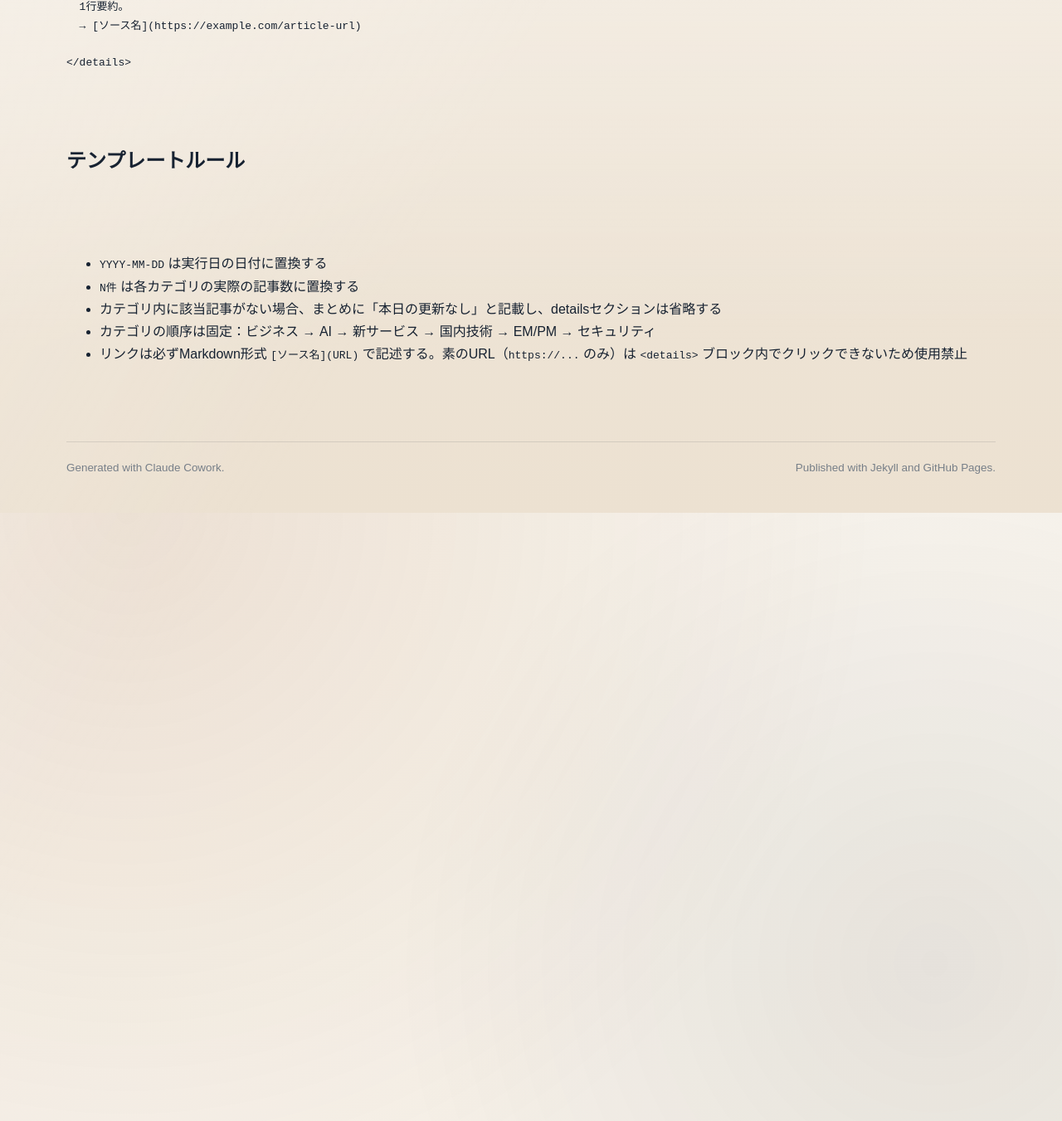
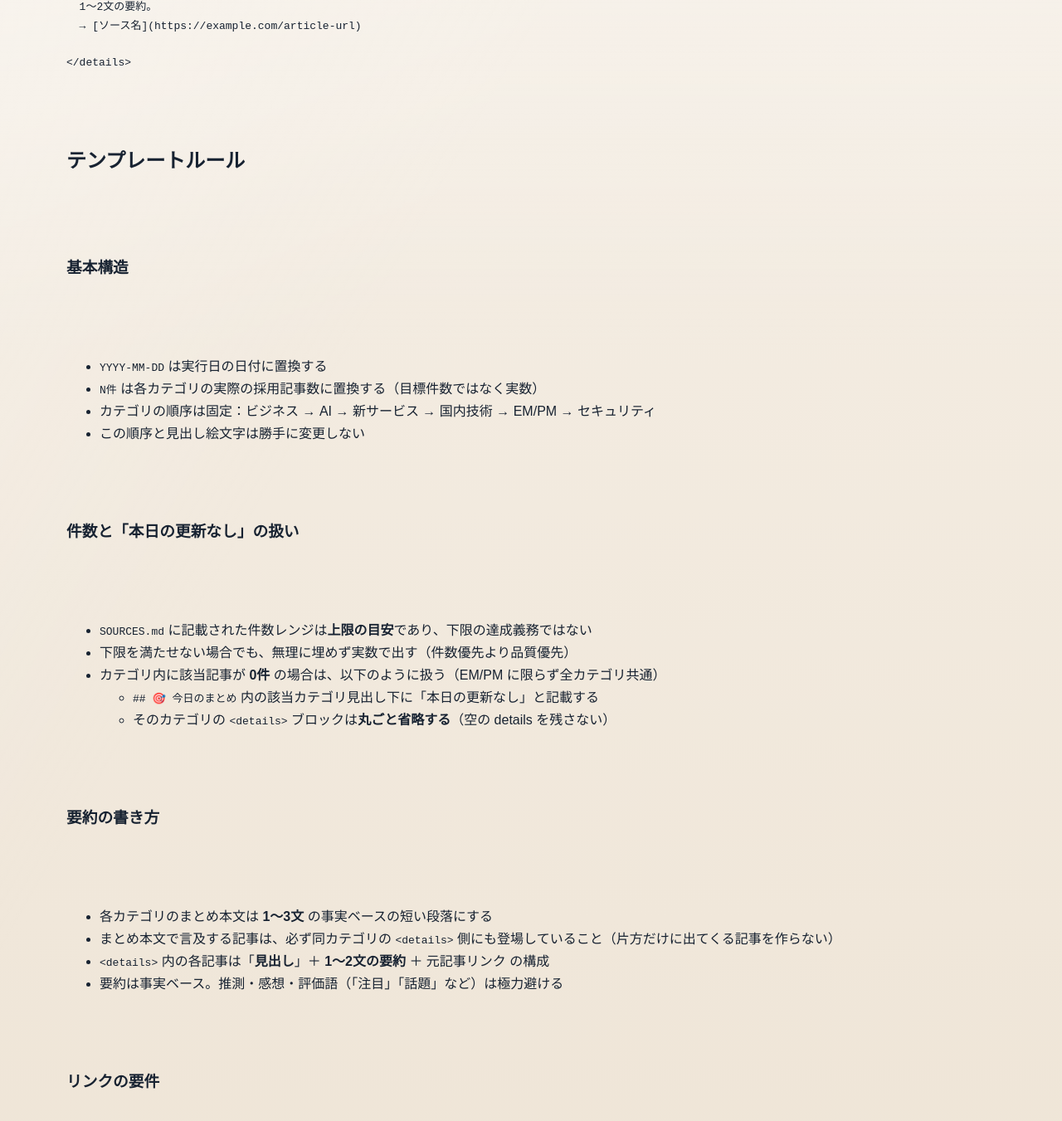
Before and after one commit to 500ban/briefings-daily-news, a Jekyll site: the page built from cowork/TEMPLATE.md, in a window 1280 px wide and 1400 px high, scrolled down 2400 px. Shown: the top 1351 px of the window at 83% size. Built offline with Jekyll 4.4.1, drawn with Linux system fonts in a browser that asks for light colours; our own code applies the rules of GitHub Pages for plain Markdown files; some of the changed text lies outside the part shown.

Commit message:
cowork: TEMPLATE と SOURCES を監査メモに基づきブラッシュアップ
- SOURCES: 共通ルールを追加（限定列挙、件数レンジは上限、個別記事URL必須、公開日7日以内、AI×ビジネスの振り分け）
- TEMPLATE: 1行要約→1〜2文、全カテゴリで「本日の更新なし」を適用、リンク先は個別記事URL限定、保存前の整合性チェックを明記

Co-Authored-By: Claude Opus 4.6 <noreply@anthropic.com>

```diff
--- a/cowork/TEMPLATE.md
+++ b/cowork/TEMPLATE.md
@@ -12,22 +12,22 @@ layout: post
 ## 🎯 今日のまとめ
 
 **📰 ビジネス・経済**
-（このカテゴリの記事を2〜3行で要約）
+（このカテゴリの記事を1〜3文で要約。該当なしの場合は「本日の更新なし」）
 
 **🤖 AI最新動向**
-（このカテゴリの記事を2〜3行で要約）
+（このカテゴリの記事を1〜3文で要約。該当なしの場合は「本日の更新なし」）
 
 **🚀 新サービス・ローンチ**
-（このカテゴリの記事を2〜3行で要約）
+（このカテゴリの記事を1〜3文で要約。該当なしの場合は「本日の更新なし」）
 
 **🇯🇵 国内技術・ツール**
-（このカテゴリの記事を2〜3行で要約）
+（このカテゴリの記事を1〜3文で要約。該当なしの場合は「本日の更新なし」）
 
 **📋 EM/PM**
-（このカテゴリの記事を2〜3行で要約。更新がなければ「本日の更新なし」）
+（このカテゴリの記事を1〜3文で要約。該当なしの場合は「本日の更新なし」）
 
 **🔒 セキュリティ**
-（このカテゴリの記事を2〜3行で要約）
+（このカテゴリの記事を1〜3文で要約。該当なしの場合は「本日の更新なし」）
 
 ---
 
@@ -35,11 +35,11 @@ layout: post
 <summary>📰 ビジネス・経済（N件）</summary>
 
 - **記事見出し**
-  1行要約。
+  1〜2文の要約。
   → [ソース名](https://example.com/article-url)
 
 - **記事見出し**
-  1行要約。
+  1〜2文の要約。
   → [ソース名](https://example.com/article-url)
 
 </details>
@@ -48,7 +48,7 @@ layout: post
 <summary>🤖 AI最新動向（N件）</summary>
 
 - **記事見出し**
-  1行要約。
+  1〜2文の要約。
   → [ソース名](https://example.com/article-url)
 
 </details>
@@ -57,7 +57,7 @@ layout: post
 <summary>🚀 新サービス・ローンチ（N件）</summary>
 
 - **記事見出し**
-  1行要約。
+  1〜2文の要約。
   → [ソース名](https://example.com/article-url)
 
 </details>
@@ -66,7 +66,7 @@ layout: post
 <summary>🇯🇵 国内技術・ツール（N件）</summary>
 
 - **記事見出し**
-  1行要約。
+  1〜2文の要約。
   → [ソース名](https://example.com/article-url)
 
 </details>
@@ -75,7 +75,7 @@ layout: post
 <summary>📋 EM/PM（N件）</summary>
 
 - **記事見出し**
-  1行要約。
+  1〜2文の要約。
   → [ソース名](https://example.com/article-url)
 
 </details>
@@ -84,7 +84,7 @@ layout: post
 <summary>🔒 セキュリティ（N件）</summary>
 
 - **記事見出し**
-  1行要約。
+  1〜2文の要約。
   → [ソース名](https://example.com/article-url)
 
 </details>
@@ -92,8 +92,36 @@ layout: post
 
 ## テンプレートルール
 
+### 基本構造
 - `YYYY-MM-DD` は実行日の日付に置換する
-- `N件` は各カテゴリの実際の記事数に置換する
-- カテゴリ内に該当記事がない場合、まとめに「本日の更新なし」と記載し、detailsセクションは省略する
+- `N件` は各カテゴリの実際の採用記事数に置換する（目標件数ではなく実数）
 - カテゴリの順序は固定：ビジネス → AI → 新サービス → 国内技術 → EM/PM → セキュリティ
-- リンクは必ずMarkdown形式 `[ソース名](URL)` で記述する。素のURL（`https://...` のみ）は `<details>` ブロック内でクリックできないため使用禁止
+- この順序と見出し絵文字は勝手に変更しない
+
+### 件数と「本日の更新なし」の扱い
+- `SOURCES.md` に記載された件数レンジは**上限の目安**であり、下限の達成義務ではない
+- 下限を満たせない場合でも、無理に埋めず実数で出す（件数優先より品質優先）
+- カテゴリ内に該当記事が **0件** の場合は、以下のように扱う（EM/PM に限らず全カテゴリ共通）
+  - `## 🎯 今日のまとめ` 内の該当カテゴリ見出し下に「本日の更新なし」と記載する
+  - そのカテゴリの `<details>` ブロックは**丸ごと省略する**（空の details を残さない）
+
+### 要約の書き方
+- 各カテゴリのまとめ本文は **1〜3文** の事実ベースの短い段落にする
+- まとめ本文で言及する記事は、必ず同カテゴリの `<details>` 側にも登場していること（片方だけに出てくる記事を作らない）
+- `<details>` 内の各記事は「**見出し**」＋ **1〜2文の要約** ＋ 元記事リンク の構成
+- 要約は事実ベース。推測・感想・評価語（「注目」「話題」など）は極力避ける
+
+### リンクの要件
+- リンクは必ず Markdown 形式 `[ソース名](URL)` で記述する。素のURL（`https://...` のみ）は `<details>` ブロック内でクリックできないため使用禁止
+- リンク先は**個別記事のURLのみ**とする。以下は使用禁止：
+  - ニュースルーム/一覧/トップページ（例：`https://www.anthropic.com/news`）
+  - タグ・カテゴリページ（例：`.../tag/ai/`）
+  - 検索結果ページ
+- リンク先ページで**公開日が確認できること**。公開日が不明な記事は採用しない
+- 採用時点で **7日以内**（直近1週間）に公開された記事のみ採用する
+
+### 整合性チェック（保存前）
+- まとめ本文と `<details>` の内容が一致していること
+- `（N件）` の数字が `<details>` 内の実際のリスト項目数と一致していること
+- 0件カテゴリの `<details>` ブロックが削除されていること
+- すべてのリンクが個別記事URLであること
```
Also changed, not shown: cowork/SOURCES.md (+14 -0 lines).
